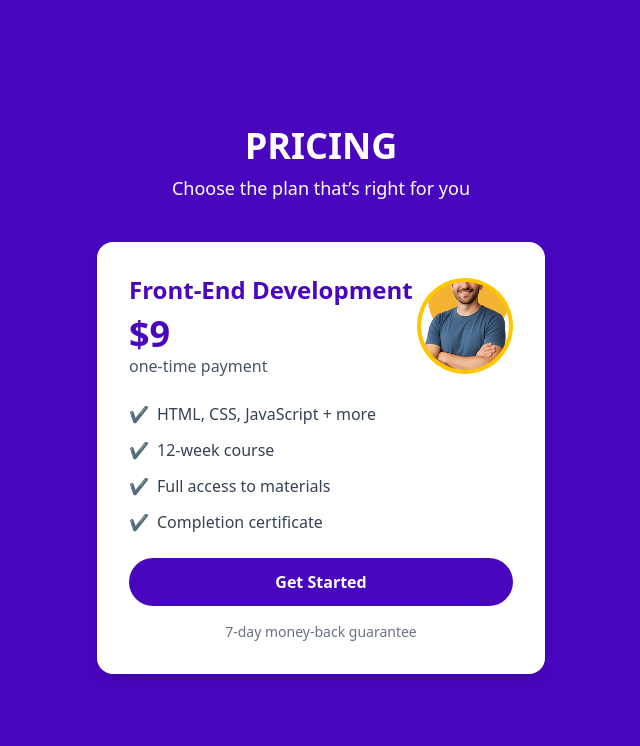
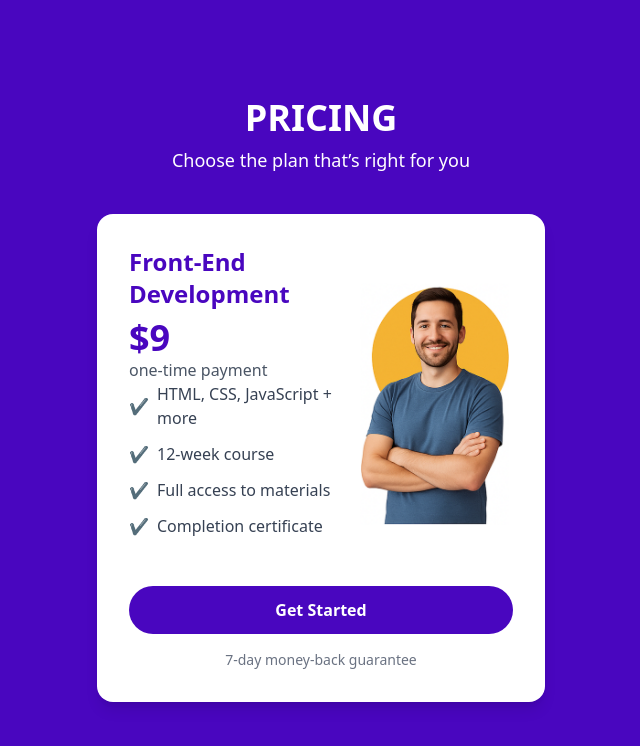
Before and after one commit to Abdul-Muqaddam/A_Y_A_corporation_course_website, a React (Vite) app in the folder frontend/: page /Pricing in a window 1280 px wide. Shown: the top 746 px of the page, without its empty margins (319-959 px from the left). Built offline with nearby package versions, Linux system fonts and the light colour scheme.

Commit message:
making pricing page reponsive

```diff
--- a/frontend/src/components/pricing.jsx
+++ b/frontend/src/components/pricing.jsx
@@ -13,13 +13,14 @@ function Pricing() {
                 <div class="bg-white rounded-2xl shadow-lg w-full max-w-md p-8 text-center">
                     {/* <!-- Header and Image --> */}
                     <div class="flex items-center justify-between mb-6">
+                        <div>
+
                             <div class="text-left">
                                 <h2 class="text-2xl font-bold text-[#4906BF]">Front-End Development</h2>
                                 <p class="text-4xl font-extrabold text-[#4906BF] mt-2">$9</p>
                                 <p class="text-gray-600">one-time payment</p>
                             </div>
-                        <img src={tutorPic} alt="Instructor" class="w-24 h-24 object-cover rounded-full bg-yellow-400 p-1"/>
-                    </div>
+
 
                             {/* <!-- Features --> */}
                             <ul class="text-left space-y-3 mb-6">
@@ -29,6 +30,13 @@ function Pricing() {
                                 <li class="flex items-center text-gray-700"><span class="text-[#4906BF] mr-2">✔️</span> Completion certificate</li>
                             </ul>
 
+                        </div>
+                        <img
+                            src={tutorPic}
+                            alt="Instructor"
+                            className=" hidden sm:block h-[250px]  object-cover rounded-md p-1"
+                        />
+                    </div>
                     {/* <!-- Button --> */}
                     <Link to="#" class="block w-full bg-[#4906BF] hover:bg-[#4906BF] text-white font-semibold py-3 rounded-full transition duration-300">
                         Get Started
```
Lines whose indentation alone changed are shown as unchanged.
